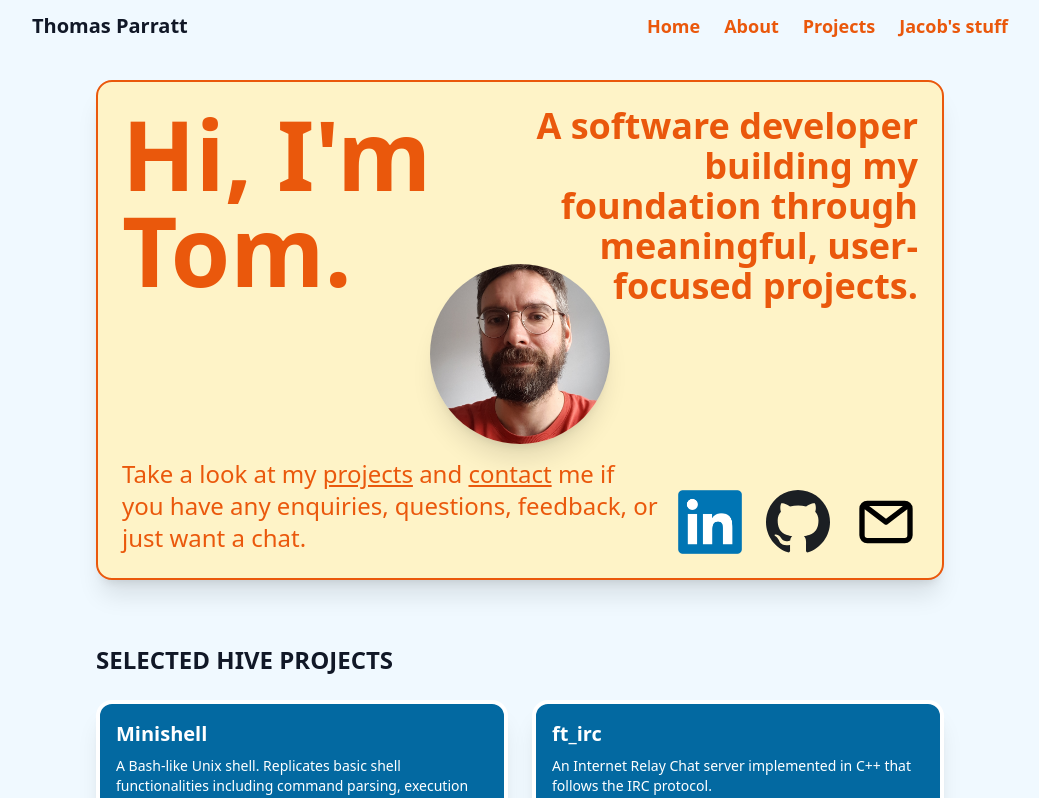
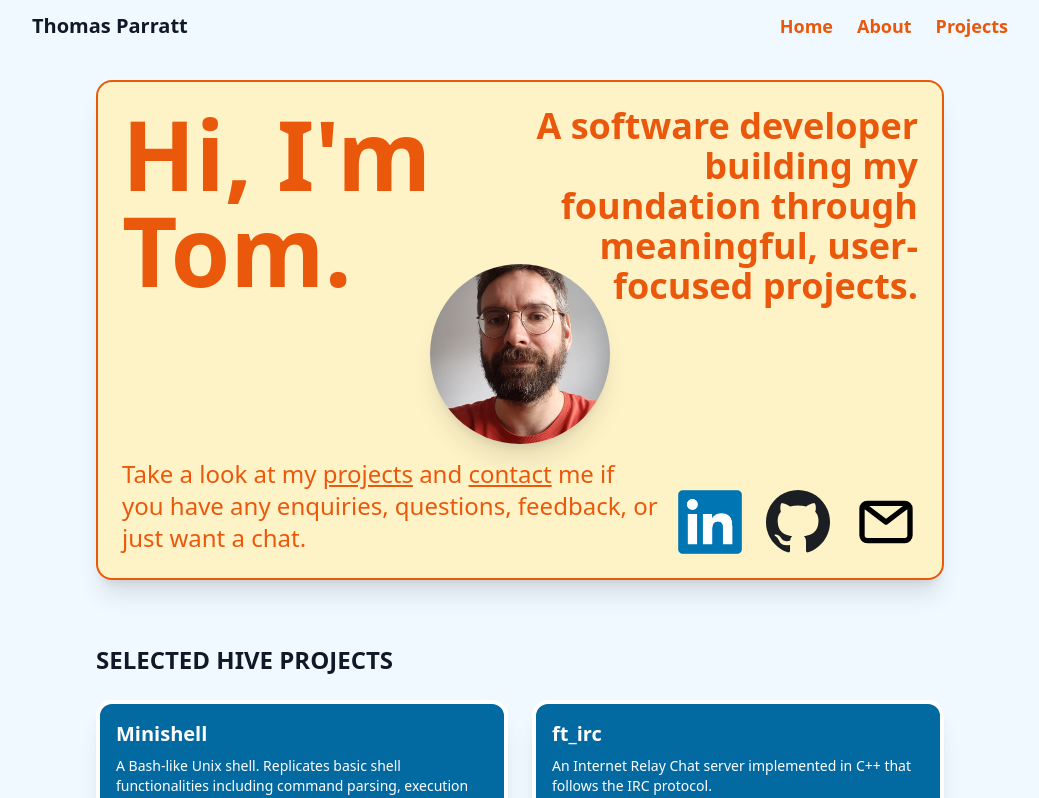
Before and after one commit to ThomasParratt/portfolio, a React (Vite) app: page / in a window 1280 px wide. Shown: the top 798 px of the page, without its empty margins (120-1159 px from the left). Built offline with nearby package versions, Linux system fonts and the light colour scheme.

Commit message:
Jacobs stuff removed

```diff
--- a/src/components/Navbar.jsx
+++ b/src/components/Navbar.jsx
@@ -25,7 +25,7 @@ export default function Navbar() {
                     <li><Link to="/" className="hover:underline text-orange-600 text-lg font-semibold">Home</Link></li>
                     <li><Link to="/about" className="hover:underline text-orange-600 text-lg font-semibold">About</Link></li>
                     <li><Link to="/projects" className="hover:underline text-orange-600 text-lg font-semibold">Projects</Link></li>
-                    <li><Link to="/jacob" className="hover:underline text-orange-600 text-lg font-semibold">Jacob's stuff</Link></li>
+                    {/*<li><Link to="/jacob" className="hover:underline text-orange-600 text-lg font-semibold">Jacob's stuff</Link></li>*/}
                 </ul>
 
                 {/* Mobile menu button */}
@@ -52,7 +52,7 @@ export default function Navbar() {
                         <li><Link to="/" onClick={() => setMenuOpen(false)}>Home</Link></li>
                         <li><Link to="/about" onClick={() => setMenuOpen(false)}>About</Link></li>
                         <li><Link to="/projects" onClick={() => setMenuOpen(false)}>Projects</Link></li>
-                        <li><Link to="/jacob" onClick={() => setMenuOpen(false)}>Jacob's stuff</Link></li>
+                        {/*<li><Link to="/jacob" onClick={() => setMenuOpen(false)}>Jacob's stuff</Link></li>*/}
                     </ul>
                 </div>
             )}
```
